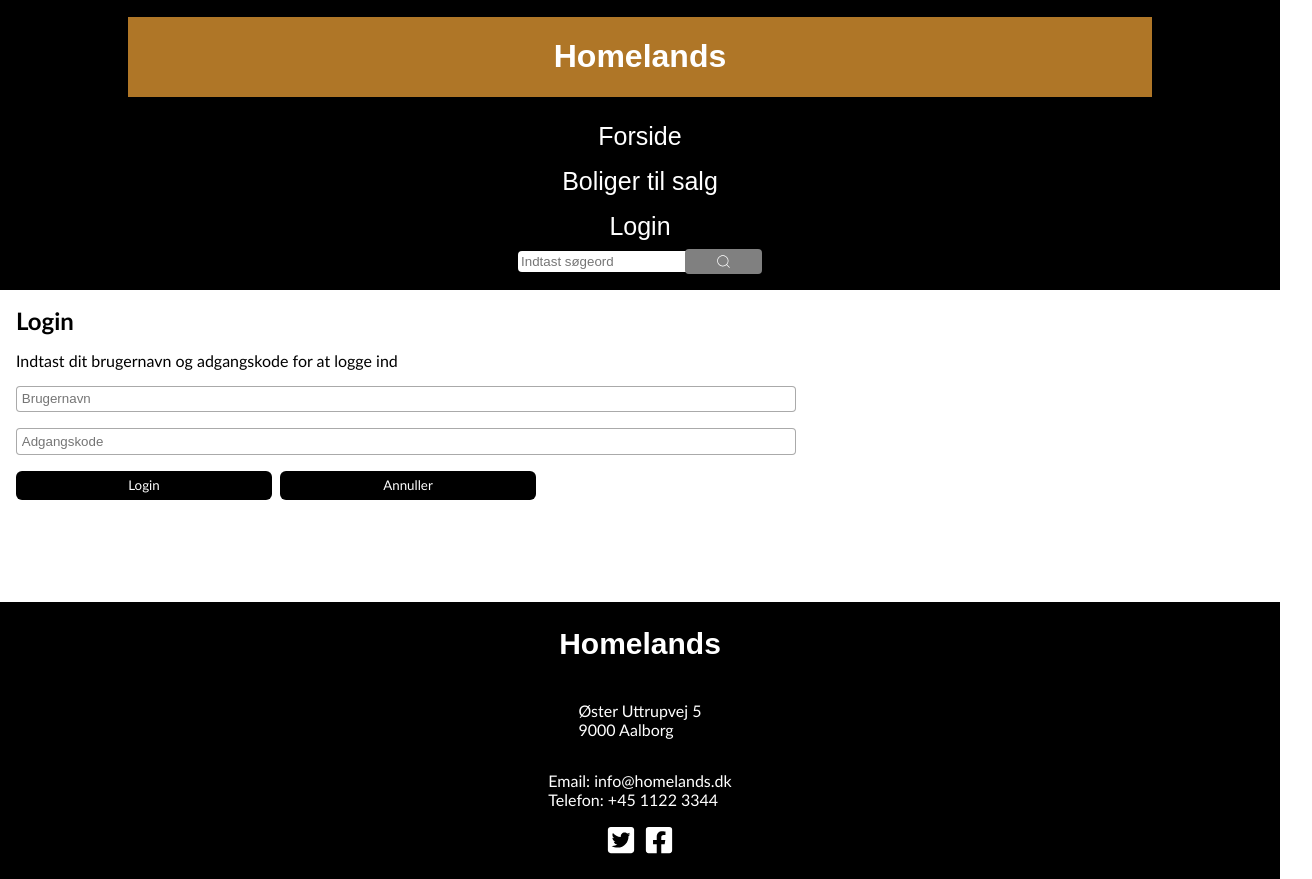
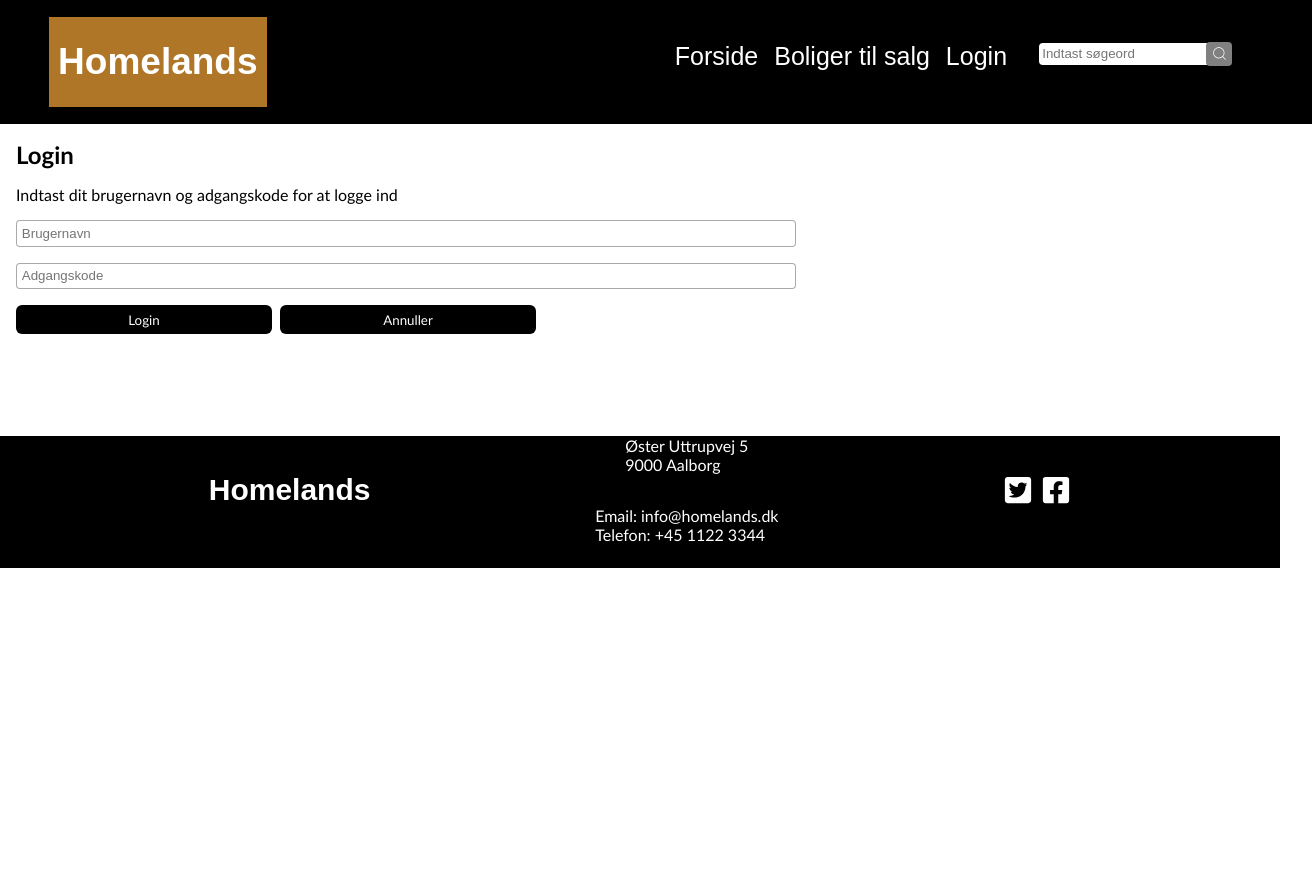
Before and after one commit to Chrstjan/Homelands-React-Svendeproeve, a React (Vite) app: page /login in a window 1280 px wide. Shown: the whole page, 1312 px wide, since content can reach past the window. After the commit the page ends 800 px from the top, so only its background shows below. Built offline with nearby package versions, Linux system fonts and the light colour scheme; a web font is replaced by a local one.

Commit message:
#43 Started desktop styling

```diff
--- a/src/components/EstateCard/EstateCard.jsx
+++ b/src/components/EstateCard/EstateCard.jsx
@@ -9,9 +9,16 @@ import { formatPrice } from "../../helpers/formatPrice";
 
 export const EstateCard = ({ data, type, canLike, canDislike }) => {
   const { user } = useContext(UserContext);
+  const [estates, setEstates] = useState();
   const navigate = useNavigate();
-  const notify = (message) => toast(message);
-  const [estates, setEstates] = useState();
+
+  const notify = (success) => {
+    if (success) {
+      toast("Bolig tilføjet til favoritter");
+    } else {
+      toast("Du skal være logget ind for at kunne tilføje til favoritter");
+    }
+  };
 
   useEffect(() => {
     setEstates(data);
@@ -45,7 +52,7 @@ export const EstateCard = ({ data, type, canLike, canDislike }) => {
     const likeData = await res.json();
 
     if (likeData?.status == "Ok") {
-      notify("Bolig tilføjet til favoritter");
+      notify(true);
     }
   };
 
@@ -64,7 +71,6 @@ export const EstateCard = ({ data, type, canLike, canDislike }) => {
       let allEstates = [...estates];
       let filteredEstates = allEstates.filter((item) => item?.home_id !== id);
       setEstates(filteredEstates);
-      notify("Bolig fjernet fra favoritter");
     }
   };
 
--- a/src/components/EstateCard/EstateCard.module.scss
+++ b/src/components/EstateCard/EstateCard.module.scss
@@ -5,7 +5,8 @@
 .cardStyling {
   @include m.flexBox(column, center, center, 0.5rem);
   @extend %trebuchet;
-  border: 2px solid $rosa;
+  background: #ffffff67;
+  border: 2px solid #6d6464;
   border-radius: 6px;
   padding: 1rem;
   position: relative;
--- a/src/components/EstateDetailsCard/EstateDetailsCard.jsx
+++ b/src/components/EstateDetailsCard/EstateDetailsCard.jsx
@@ -34,7 +34,13 @@ export const EstateDetailsCard = ({ data }) => {
     setModalContent("location");
   };
 
-  const notify = () => toast("Bolig tilføjet til favoritter");
+  const notify = (success) => {
+    if (success) {
+      toast("Bolig tilføjet til favoritter");
+    } else {
+      toast("Du skal være logget ind for at kunne tilføje til favoritter");
+    }
+  };
 
   const handleLikeClick = async (id) => {
     const body = new URLSearchParams();
@@ -48,10 +54,16 @@ export const EstateDetailsCard = ({ data }) => {
       body: body,
     });
 
+    if(!res.status=="500") {
+      notify(false);
+      console.log("error");
+
+    }
+
     const likeData = await res.json();
 
     if (likeData?.status == "Ok") {
-      notify();
+      notify(true);
     }
   };
 
--- a/src/components/EstateDetailsCard/EstateDetailsCard.module.scss
+++ b/src/components/EstateDetailsCard/EstateDetailsCard.module.scss
@@ -5,6 +5,7 @@
 .cardStyling {
   @include m.flexBox(column, center, center, 1rem);
   @extend %trebuchet;
+  background: #ffffff67;
   header {
     @include m.flexBox(column, center, center, 1.5rem);
     .addressContainer {
--- a/src/components/Footer/Footer.module.scss
+++ b/src/components/Footer/Footer.module.scss
@@ -11,6 +11,11 @@
   color: $white;
   @extend %trebuchet;
   padding-bottom: 1.5rem;
+
+  @media (min-width: 1200px) {
+    flex-direction: row;
+    justify-content: space-evenly;
+  }
 
   p {
     margin: 0;
--- a/src/components/Header/Header.module.scss
+++ b/src/components/Header/Header.module.scss
@@ -5,4 +5,18 @@
     @include m.flexBox(column, center, center, 0.5rem);
     background: $black;
     width: 100vw;
+
+    @media (min-width: 1200px) {
+        flex-direction: row;
+        justify-content: space-between;
+        padding-left: 2rem;
+
+        span {
+            display: flex;
+            flex-direction: row;
+            justify-content: space-between;
+            gap: 2rem;
+            padding-right: 5rem;
+        }
+    }
 }
--- a/src/components/Logo/Logo.module.scss
+++ b/src/components/Logo/Logo.module.scss
@@ -12,6 +12,16 @@
   font-weight: lighter;
   text-decoration: none;
   font-style: normal;
+
+  @media (min-width: 1200px) {
+    width: 17vw;
+
+    h1 {
+      font-size: 37px;
+      margin: 1.5rem 0rem;
+    }
+  }
+
   a {
     text-decoration: none;
   }
--- a/src/components/Nav/Nav.jsx
+++ b/src/components/Nav/Nav.jsx
@@ -30,15 +30,11 @@ export const Nav = ({ isNavHidden }) => {
           isNavHidden ? s.hiddenStyling : s.navStyling
         }`}
       >
-        {paths.map((item) => {
+        {paths?.map((item) => {
           return (
-            <>
-              {item?.name ? (
-                <li key={item.id}>
-                  <NavLink to={item.path}>{item.name}</NavLink>
+            <li key={item?.id}>
+                  <NavLink to={item?.path}>{item?.name}</NavLink>
                 </li>
-              ) : null}
-            </>
           );
         })}
       </ul>
--- a/src/components/Nav/Nav.module.scss
+++ b/src/components/Nav/Nav.module.scss
@@ -6,6 +6,10 @@
   @include m.flexBox(column, center, center, 1rem);
   margin: 0;
   padding: 0;
+
+  @media (min-width: 1200px) {
+    flex-direction: row;
+  }
 
   &.hiddenStyling {
     display: none;
--- a/src/components/Searchbar/Searchbar.module.scss
+++ b/src/components/Searchbar/Searchbar.module.scss
@@ -28,6 +28,11 @@
     border-radius: 4px;
     margin-left: -1rem;
 
+    @media (min-width: 1200px) {
+      width: 2vw;
+      padding: 0;
+    }
+
     svg {
       font-size: 17px;
       color: $white;
--- a/src/layouts/MainLayout.jsx
+++ b/src/layouts/MainLayout.jsx
@@ -13,8 +13,10 @@ export const MainLayout = () => {
     <>
       <Header>
         <Logo />
-        <Nav isNavHidden={isNavHidden} />
-        <Searchbar isNavHidden={isNavHidden} />
+        <span>
+          <Nav isNavHidden={isNavHidden} />
+          <Searchbar isNavHidden={isNavHidden} />
+        </span>
         <BurgerMenu setIsNavHidden={setIsNavHidden} />
       </Header>
       <Outlet />
```
